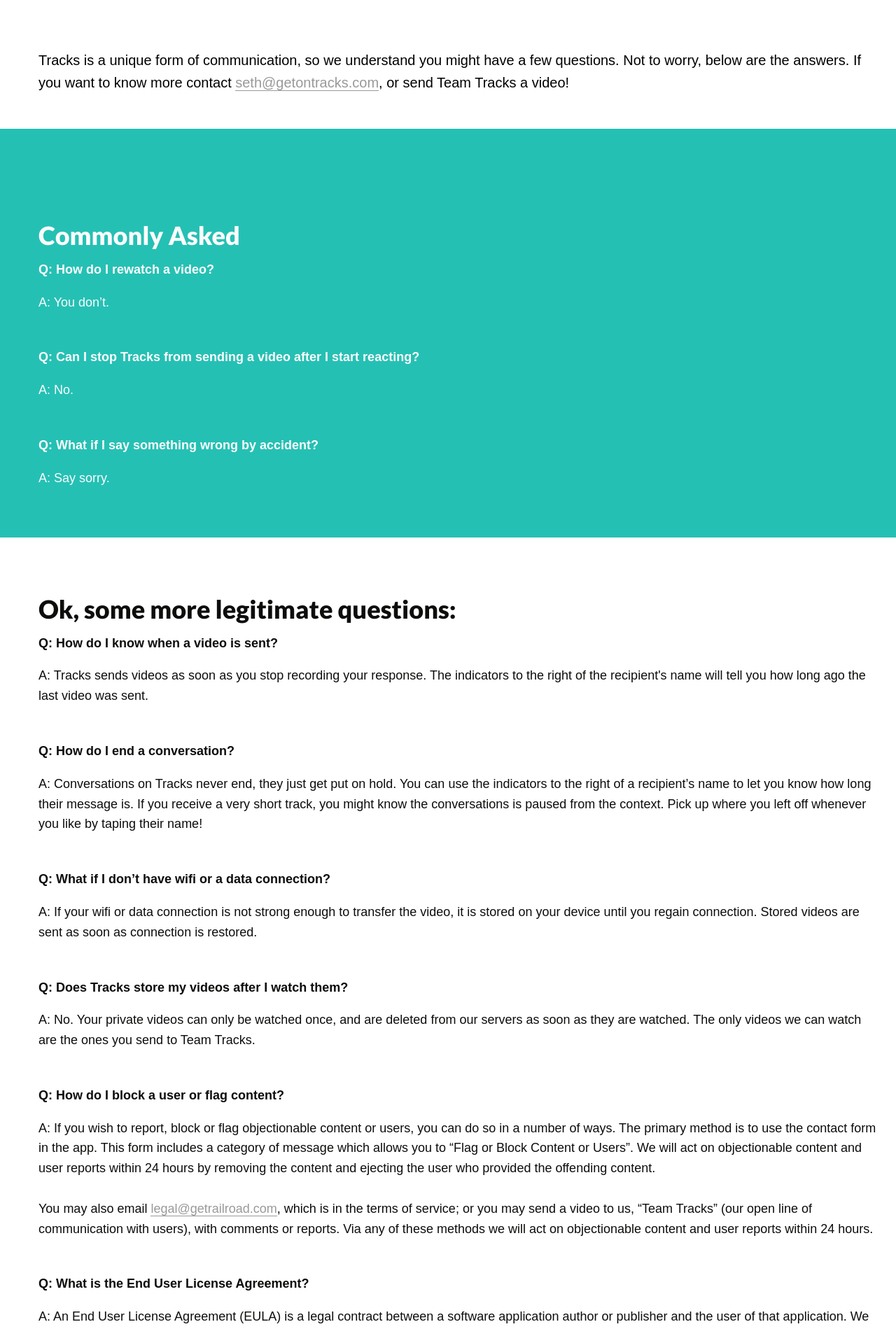
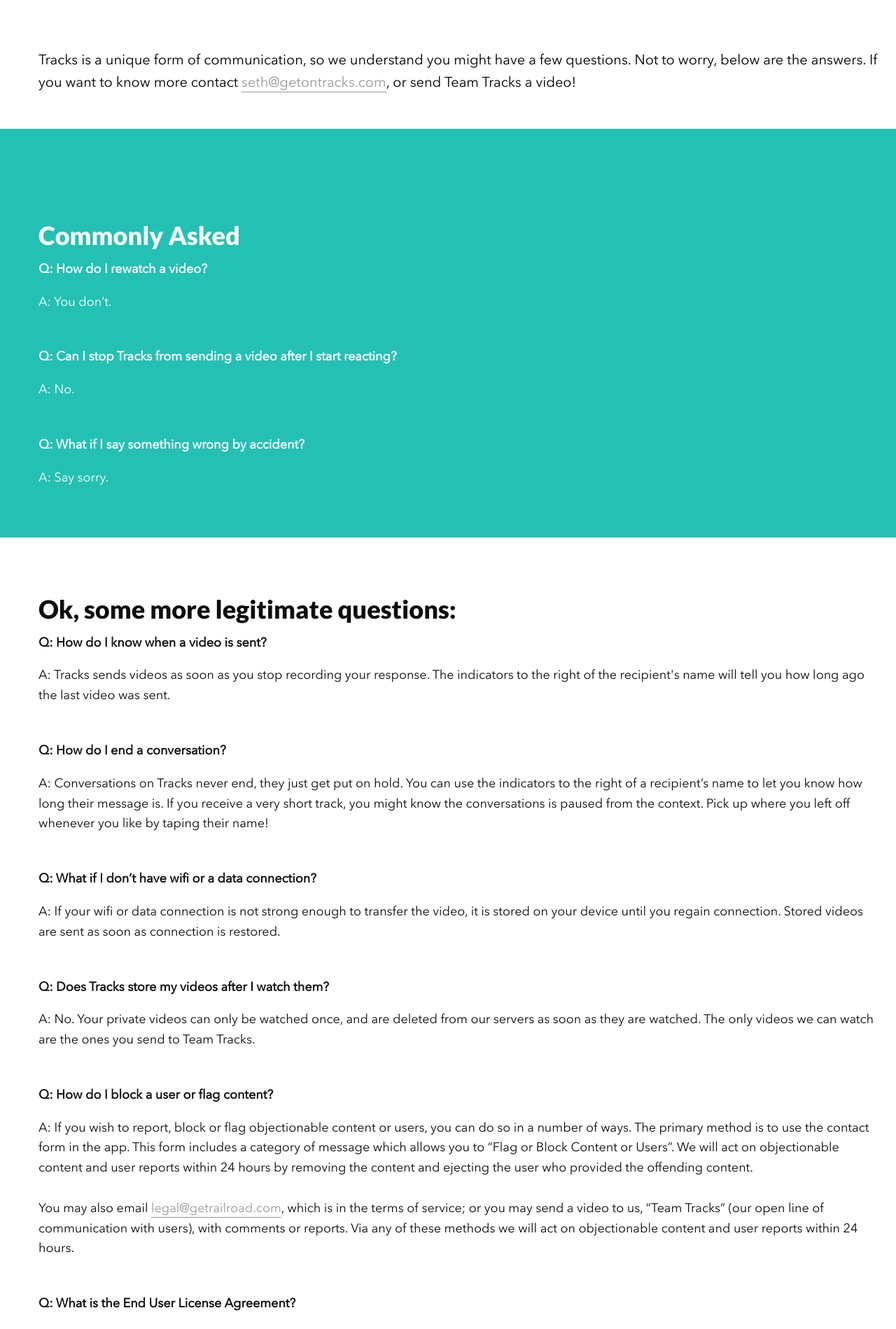
Before and after one commit to getontracks/getontracks.github.io, a Jekyll site: the page faq.html, which Jekyll copies as it is, in a window 1280 px wide. Shown: the top 1899 px of the page at 70% size. Built offline with Jekyll 4.4.1, drawn with Linux system fonts in a browser that asks for light colours; some web fonts are replaced.

Commit message:
feedback/faq css

```diff
--- a/css/app.css
+++ b/css/app.css
@@ -692,7 +692,7 @@
     margin-left: 100%; } }
 @font-face {
   font-family: 'Avenir-Next';
-  src: url("../fonts/Avenir-Next.ttf") format("truetype"); }
+  src: url("../fonts/AvenirNextRegular.ttf") format("truetype"); }
 
 html, body {
   overflow-x: hidden !important; }
```
Also changed, not shown: 2 other files.
